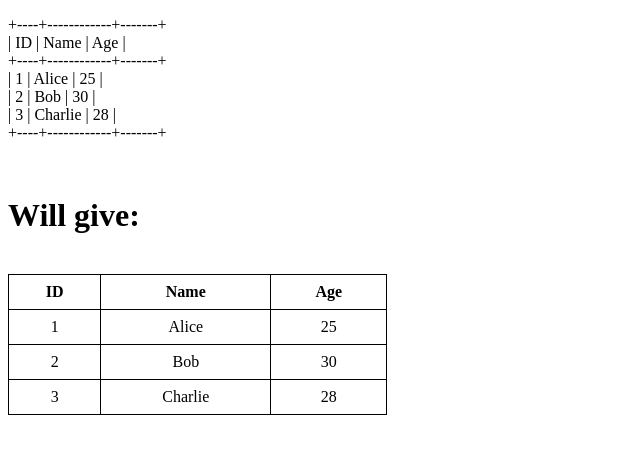
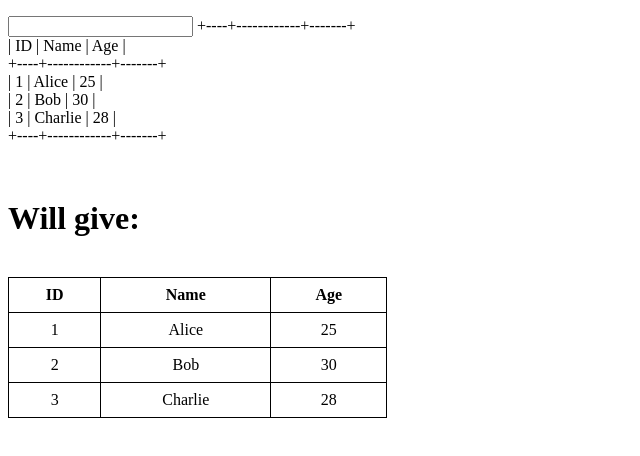
Before and after one commit to electrocard/ascii-sheet-js, a plain HTML site: page index.html in a window 1280 px wide. Shown: the whole page, without its empty margins (0-640 px from the left). Drawn offline with Linux system fonts and the light colour scheme.

Commit message:
Update index.html

```diff
--- a/index.html
+++ b/index.html
@@ -29,6 +29,7 @@
 <body>
 
 <p>
+    <input type="text">
     +----+------------+-------+<br>
     | ID | Name        | Age   |<br>
     +----+------------+-------+<br>
@@ -36,6 +37,7 @@
     | 2  | Bob        | 30    |<br>
     | 3  | Charlie    | 28    |<br>
     +----+------------+-------+<br>
+</input>
 </p>
 <br>
 <h1>Will give:</h1>
```
